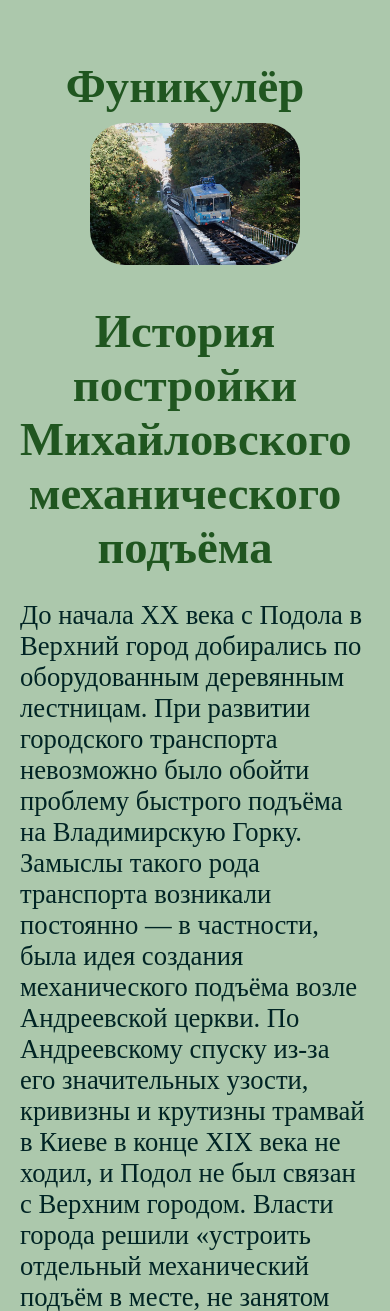
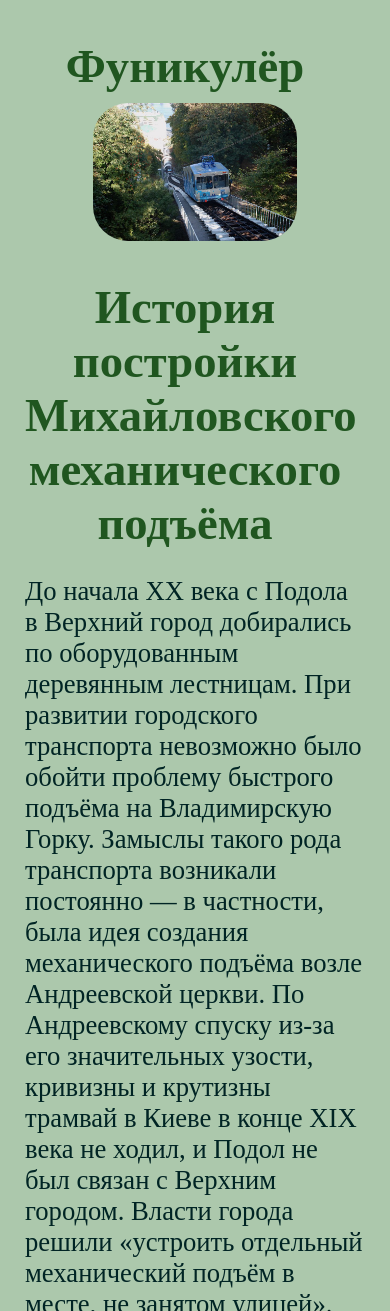
Before and after one commit to Andrey3952/andreyKiev2023.github.io, a PHP site: page /detail/Funicular.html in a window 390 px wide. Shown: the top 1311 px of the page. Run offline with PHP 8.4, Linux system fonts and the light colour scheme.

Commit message:
Update styles.css

```diff
--- a/css/styles.css
+++ b/css/styles.css
@@ -117,9 +117,7 @@ a:hover {
 	}
 	body{
 		background: #ACC8AC;
-		padding: 20px;
-		margin: 0%;
-		border: 1px;
+		padding: 0px;
 	}
 	h1{
 		text-shadow: 4px 8px 4px rgba(0,0,0,0.2);
```
